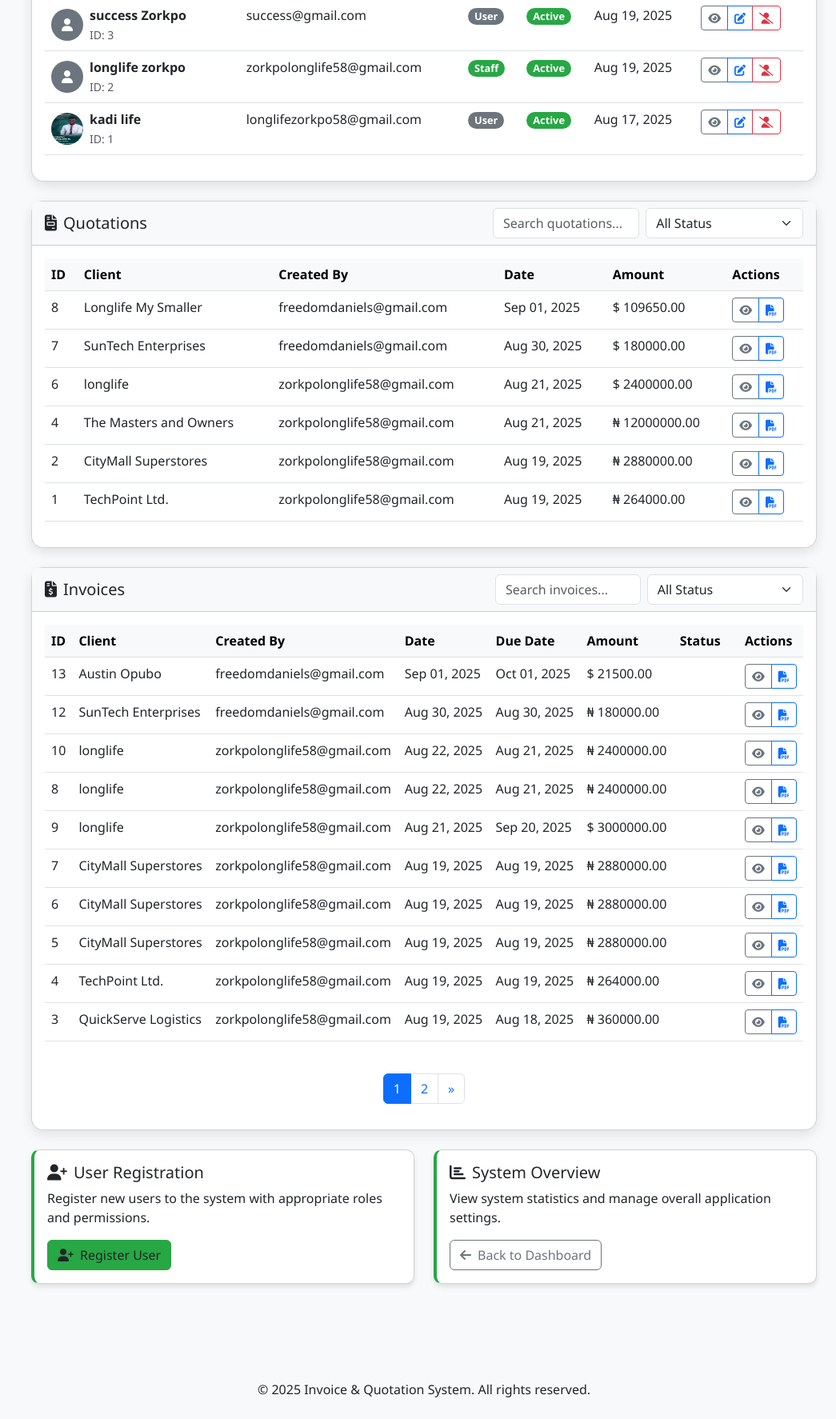
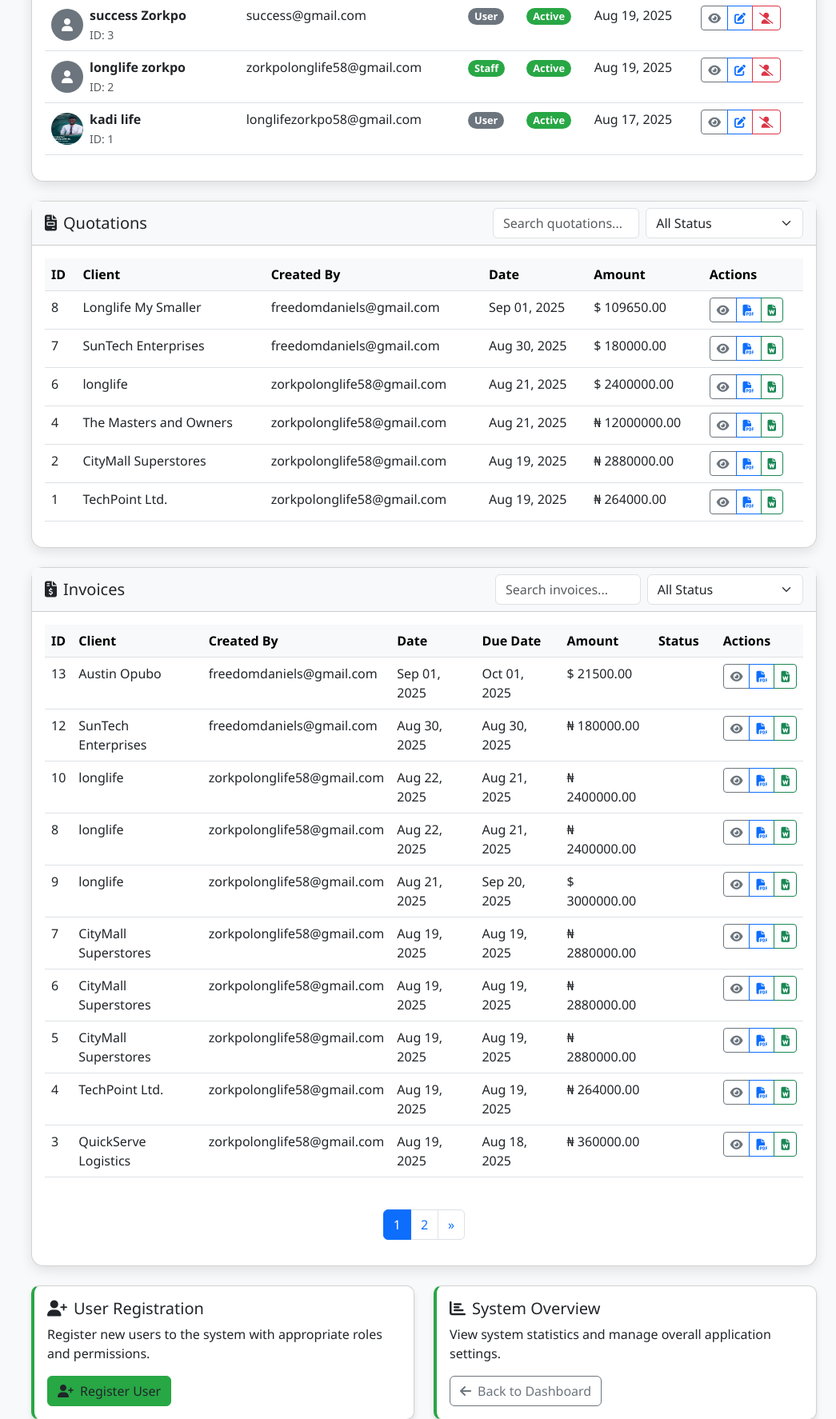
Before and after one commit to kadi-life/Invoice_App, a Django app: page /admin-dashboard/ in a window 1280 px wide. Shown: the part 659-2433 px from the top of the page at 80% size, without its empty margins (235-1280 px from the left). Run offline with Django 5.2, Linux system fonts and the light colour scheme; the first user in the database is signed in; data comes from the database, SQL or seed files in the repository; some libraries are stand-ins or nearby versions.

Commit message:
corrections

```diff
--- a/invoice_project/settings.py
+++ b/invoice_project/settings.py
@@ -17,6 +17,7 @@ INSTALLED_APPS = [
     'django.contrib.sessions',
     'django.contrib.messages',
     'django.contrib.staticfiles',
+    'django.contrib.humanize',  # Added for intcomma filter
     'rest_framework',
     'crispy_forms',
     'crispy_bootstrap5',
--- a/templates/invoices/invoice_pdf.html
+++ b/templates/invoices/invoice_pdf.html
@@ -1,4 +1,5 @@
 {% load static %}
+{% load humanize %}
 <!DOCTYPE html>
 <html>
 <head>
--- a/templates/quotations/quotation_pdf.html
+++ b/templates/quotations/quotation_pdf.html
@@ -1,4 +1,5 @@
 {% load static %}
+{% load humanize %}
 <!DOCTYPE html>
 <html>
 <head>
--- a/templates/users/admin_dashboard.html
+++ b/templates/users/admin_dashboard.html
@@ -239,6 +239,9 @@
                                             <a href="{% url 'quotation_pdf' quotation.id %}" class="btn btn-sm btn-outline-primary">
                                                 <i class="fas fa-file-pdf"></i>
                                             </a>
+                                            <a href="{% url 'export_quotation_docx' quotation.id %}" class="btn btn-sm btn-outline-success">
+                                                <i class="fas fa-file-word"></i>
+                                            </a>
                                         </div>
                                     </td>
                                 </tr>
@@ -326,6 +329,9 @@
                                             <a href="{% url 'invoice_pdf' invoice.id %}" class="btn btn-sm btn-outline-primary">
                                                 <i class="fas fa-file-pdf"></i>
                                             </a>
+                                            <a href="{% url 'export_invoice_docx' invoice.id %}" class="btn btn-sm btn-outline-success">
+                                                <i class="fas fa-file-word"></i>
+                                            </a>
                                         </div>
                                     </td>
                                 </tr>
```
